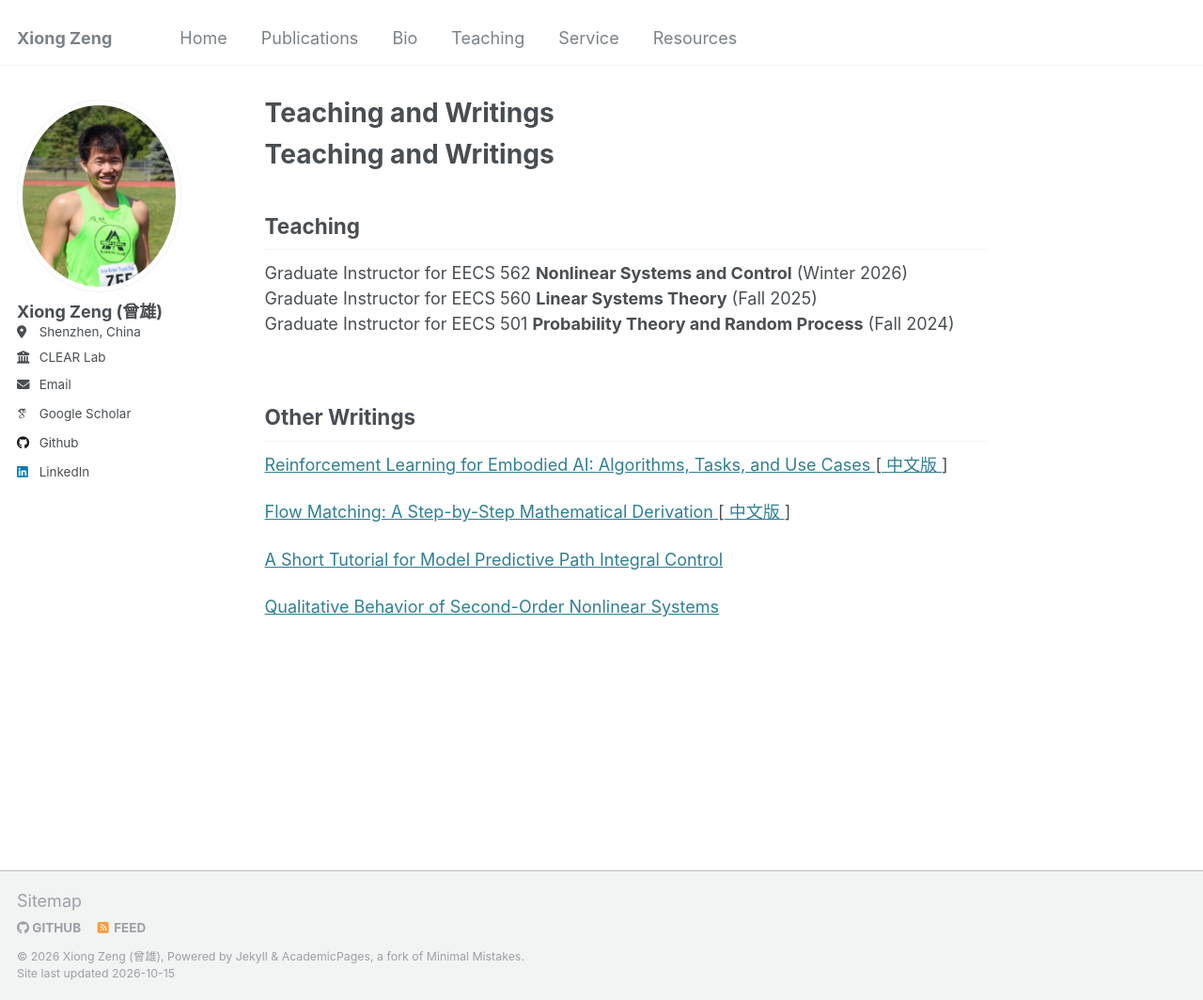
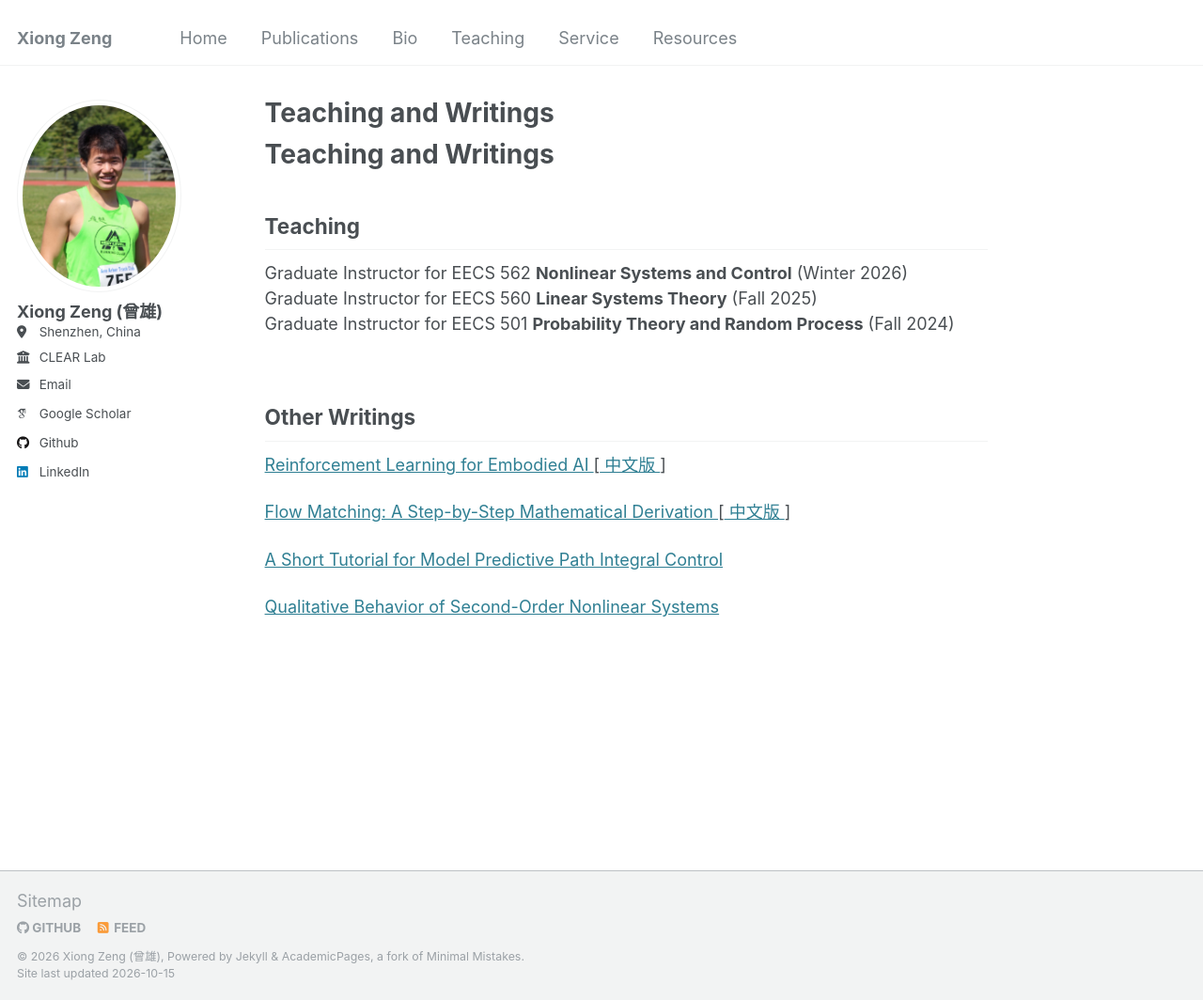
Before and after one commit to zengxiong111/zengxiong.github.io, a Jekyll site: the page built from _pages/teaching.md, in a window 1280 px wide and 1064 px high. Shown: the whole window at 94% size. Built offline with Jekyll 4.4.1, drawn with Linux system fonts in a browser that asks for light colours; some web fonts are replaced; our own code applies the rules of GitHub Pages for plain Markdown files.

Commit message:
Update teaching.md

```diff
--- a/_pages/teaching.md
+++ b/_pages/teaching.md
@@ -21,7 +21,7 @@ Graduate Instructor for EECS 501 **Probability Theory and Random Process** (Fall
 
 <a href="https://zengxiong111.github.io/zengxiong.github.io/files/Embodied_RL_Tutorial_Full_EN.pdf"
    target="_blank">
-  Reinforcement Learning for Embodied AI: Algorithms, Tasks, and Use Cases
+  Reinforcement Learning for Embodied AI
 </a> [<a href="https://zengxiong111.github.io/zengxiong.github.io/files/Embodied_RL_Tutorial_Full_ZH.pdf"
    target="_blank">
   中文版
```
